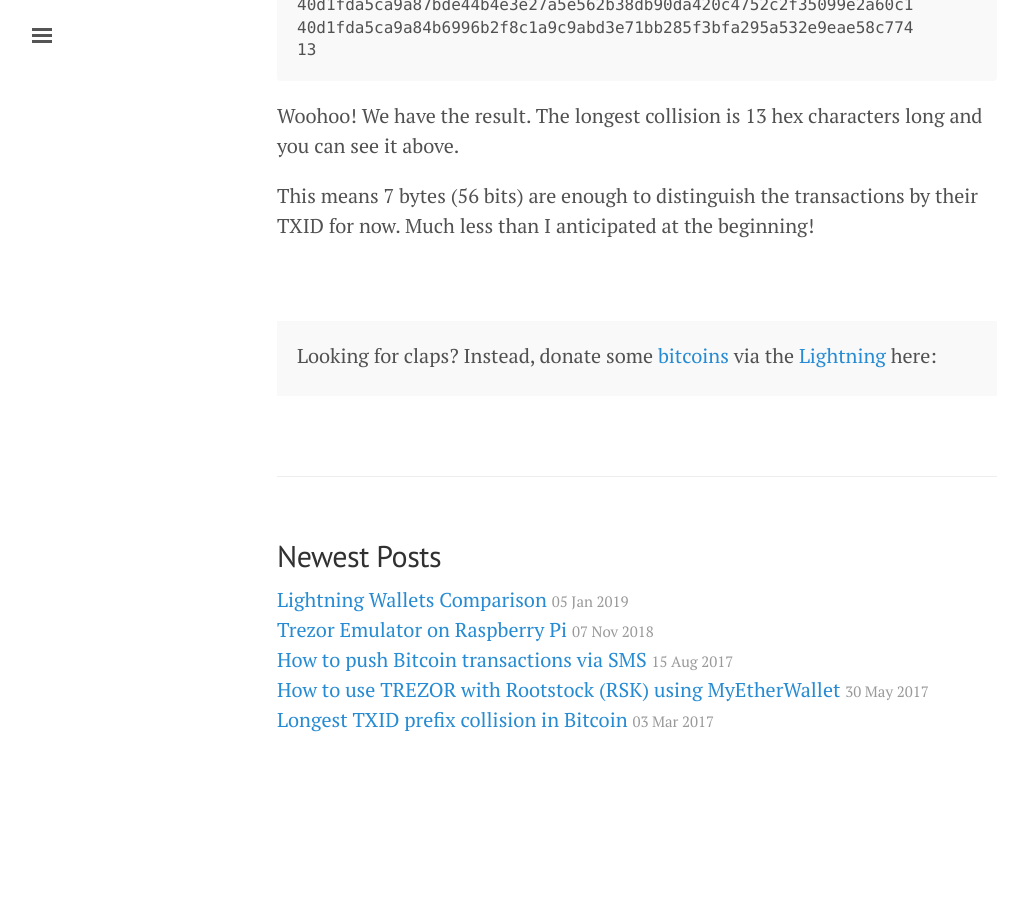
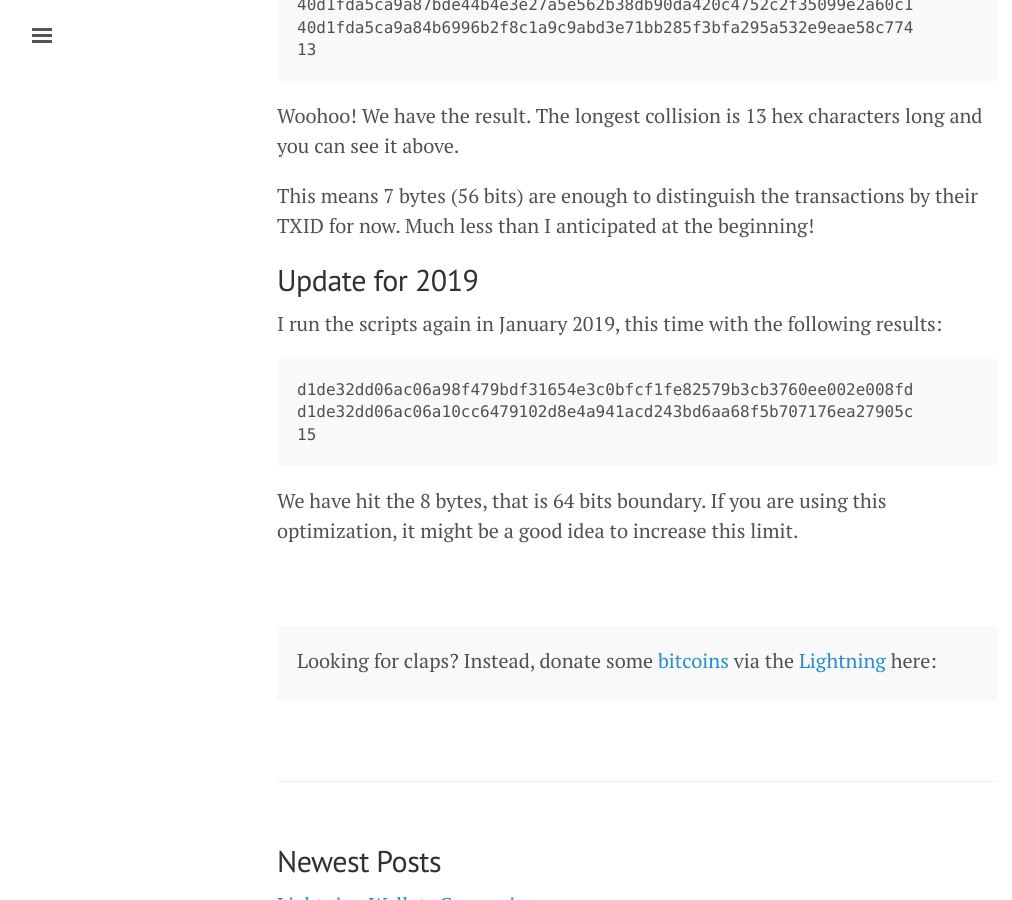
Before and after one commit to prusnak/rusnak.io, a Jekyll site: the page built from _posts/2017-03-03-longest-txid-prefix-collision-in-bitcoin.md, in a window 1280 px wide and 900 px high, scrolled down 3495 px. Shown: the whole window, without its empty margins (3-1015 px from the left). Built offline with Jekyll 4.4.1, drawn with Linux system fonts in a browser that asks for light colours; nearby versions of some CDN libraries; comment, search, counter and statistics services are not loaded; before the commit the page ends 4290 px from its top, so only the background shows below that.

Commit message:
update 2017-03-03-longest-txid-prefix-collision-in-bitcoin.md

````diff
--- a/_posts/2017-03-03-longest-txid-prefix-collision-in-bitcoin.md
+++ b/_posts/2017-03-03-longest-txid-prefix-collision-in-bitcoin.md
@@ -124,3 +124,15 @@ Running the program (it took just around 45 seconds!) resulted in the following
 Woohoo! We have the result. The longest collision is 13 hex characters long and you can see it above.
 
 This means 7 bytes (56 bits) are enough to distinguish the transactions by their TXID for now. Much less than I anticipated at the beginning!
+
+## Update for 2019
+
+I run the scripts again in January 2019, this time with the following results:
+
+```
+d1de32dd06ac06a98f479bdf31654e3c0bfcf1fe82579b3cb3760ee002e008fd
+d1de32dd06ac06a10cc6479102d8e4a941acd243bd6aa68f5b707176ea27905c
+15
+```
+
+We have hit the 8 bytes, that is 64 bits boundary. If you are using this optimization, it might be a good idea to increase this limit.
````
